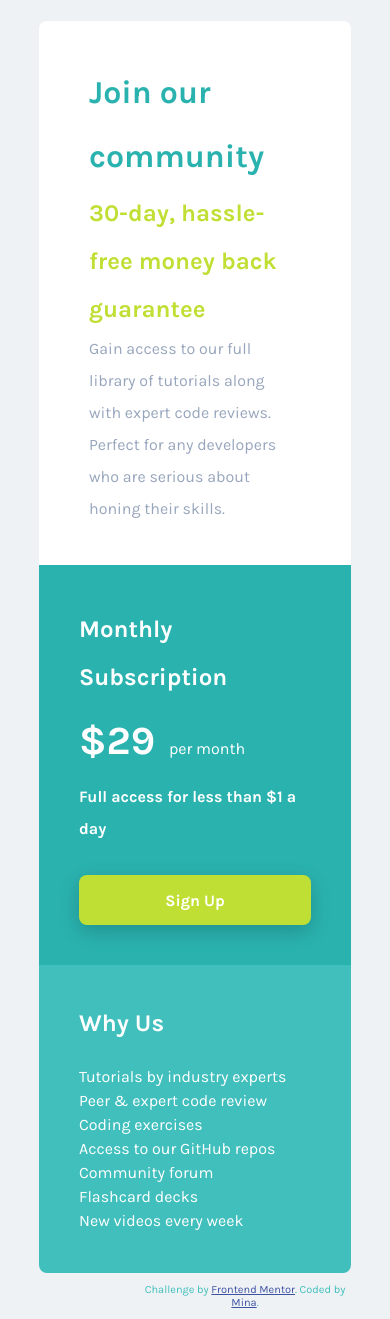
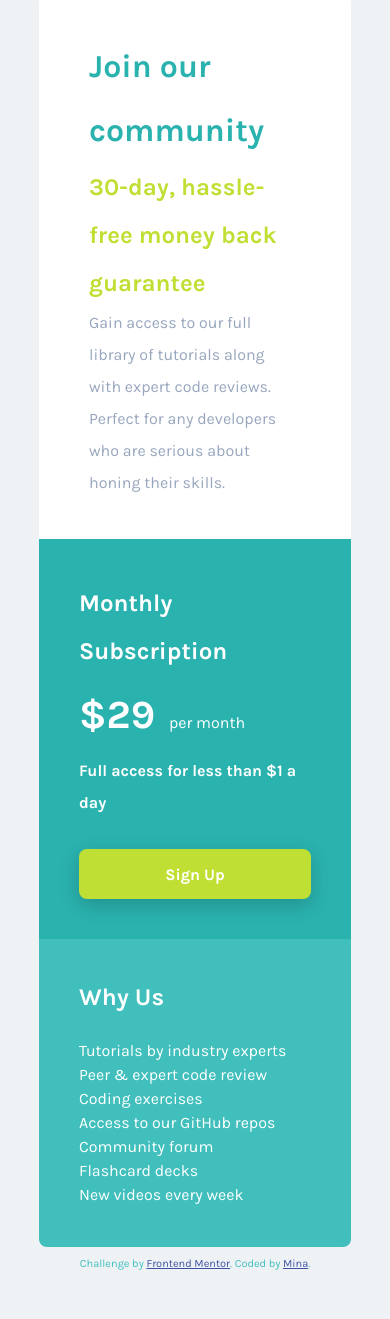
Before and after one commit to minadndai/frontendmentor3cards, a plain HTML site: page index.html in a window 390 px wide. Shown: the part 29-1348 px from the top of the page. After the commit the page ends 1309 px from the top, so only its background shows below. Drawn offline with Linux system fonts and the light colour scheme.

Commit message:
second commit

```diff
--- a/index.html
+++ b/index.html
@@ -3,7 +3,8 @@
 
 <head>
   <meta charset="UTF-8">
-  <meta name="viewport" content="width=device-width, initial-scale=1.0"> <!-- displays site properly based on user's device -->
+  <meta name="viewport" content="width=device-width, initial-scale=1.0">
+  <!-- displays site properly based on user's device -->
 
   <link rel="stylesheet" href="styles.css" />
 
@@ -14,16 +15,7 @@
   <title>Frontend Mentor | Single Price Grid Component</title>
 
   <!-- Feel free to remove these styles or customise in your own stylesheet 👍 -->
-  <style>
-    .attribution {
-      font-size: 11px;
-      text-align: center;
-    }
 
-    .attribution a {
-      color: hsl(228, 45%, 44%);
-    }
-  </style>
 </head>
 
 <body>
@@ -87,8 +79,8 @@
         Coded by <a href="#">Mina</a>.
       </p>
     </footer>
+  </div>
 </body>
 
-</div>
 
 </html>
--- a/styles.css
+++ b/styles.css
@@ -8,6 +8,10 @@ body {
   font-size: 16px;
   font-family: "Karla", sans-serif;
   background-color: hsl(218, 22%, 95%);
+  width: 100%;
+  height: 100%;
+  display: flex;
+  justify-content: center;
 }
 
 h1 {
@@ -47,7 +51,7 @@ button {
   flex-wrap: wrap;
   width: 700px;
   height: 500px;
-  margin: 200px auto 0 auto;
+  margin-top: 3rem;
 }
 
 .community {
@@ -83,31 +87,38 @@ button {
   color: #fff;
 }
 
+footer {
+  width: 100%;
+}
+
 .attribution {
-  margin: 10px auto 10px 200px;
+  margin: 10px auto;
   color: hsl(179, 50%, 50%);
+  text-align: center;
+  font-size: 11px;
+}
+
+.attribution a {
+  color: hsl(228, 45%, 44%);
 }
 
 @media (max-width: 700px) {
   #container {
     width: 80%;
-    display: flex;
     flex-direction: row;
     align-items: flex-start;
-    margin: 50px auto 50px auto;
+    margin-top: 1.5rem;
+    min-width: 300px;
   }
-
+  .community {
+    width: 100%;
+  }
   .subscription {
     width: 100%;
     border-radius: 0;
   }
-
   .why {
     width: 100%;
     border-radius: 0 0 8px 8px;
   }
-
-  .attribution {
-    margin: 10px auto 10px 100px;
-  }
 }
```
